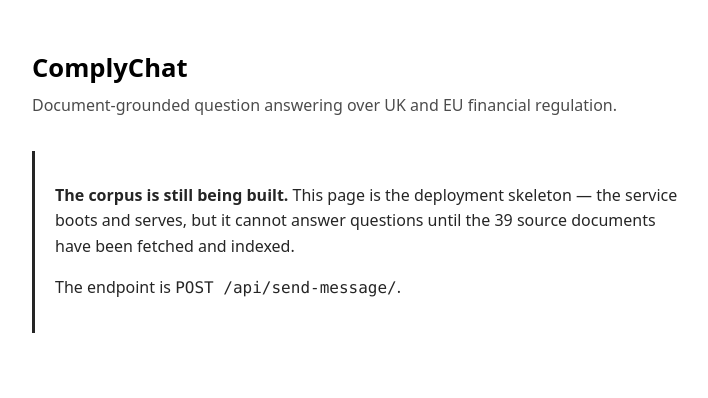
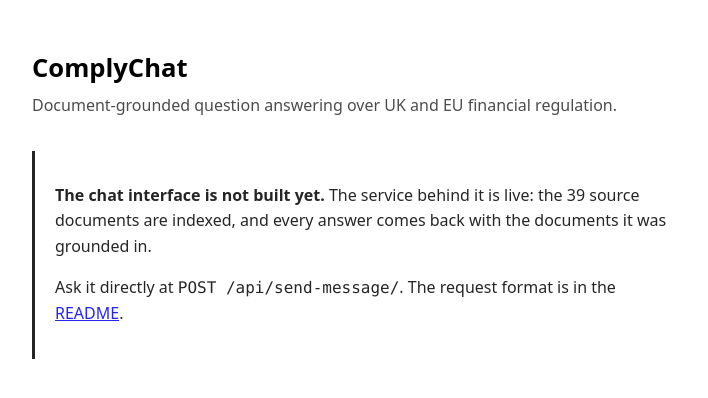
Before and after one commit to DelDmc/complychat-rag, a Python web app: template src/templates/index.html in a window 1280 px wide. Shown: the top 398 px of the page, without its empty margins (272-980 px from the left). Run offline with Jinja, Linux system fonts and the light colour scheme; the template is opened without the code that fills it, so the values that code supplies are empty.

Commit message:
Build the corpus index into the image
The image shipped with an empty Chroma, so every answer came back with no
documents and no citations. The Dockerfile now runs the ingestion pipeline at
build time: download the 39 sources, embed them, persist Chroma under
app/documents/vector_store.

The OpenAI key reaches the build as a BuildKit secret, mounted for that one RUN
and never written to a layer or the image history:

    fly deploy --build-secret OPENAI_API_KEY=...

required=true makes a forgotten flag fail at once with "secret OPENAI_API_KEY:
not found", instead of ten minutes later at the embedding call.

The step copies only app/__init__.py and app/documents/ before it runs, so its
layer is rebuilt when the pipeline, the sources CSV or the requirements change,
and a deploy that only touches a view or template reuses the cached index
rather than re-downloading the corpus and paying for embeddings again. The
downloaded PDFs are removed in the same RUN: answers link to the publishers'
URLs, nothing at runtime reads the files, and deleting them in a later layer
would not shrink the image. The partial-corpus gate still applies; ARG
ALLOW_PARTIAL_CORPUS makes the existing override reachable as a --build-arg.

The landing page no longer says the corpus is still being built, and the
.dockerignore comment that said the image indexed nothing now says why a local
vector_store must stay out of the context: it would be copied over the index
the build just made.

Verified on Fly's remote builder with --build-only (the running app untouched):
- no secret: fails at the step with "secret OPENAI_API_KEY: not found"
- dummy key: 39/39 downloaded in ~100s (FCA Handbook sourcebooks through their
  archived fallbacks), 39/39 loaded, split into at most 9 embedding batches of
  1000, then a 401 from OpenAI and exit code 1, so a bad key fails the deploy
  rather than shipping an empty index
Real embedding with a real key has not been run.

Also checked locally that an index written by one process is complete when a
fresh process opens it. Chroma 0.4 flushes HNSW only every 1000 records; of
2345 written, a reload held 2300 in HNSW and 45 in its brute-force buffer, and
a vector search for the last record written returned that record.

Co-Authored-By: Claude Opus 5.5 <noreply@anthropic.com>

```diff
--- a/src/templates/index.html
+++ b/src/templates/index.html
@@ -27,10 +27,11 @@
   <p class="sub">Document-grounded question answering over UK and EU financial regulation.</p>
 
   <div class="notice">
-    <p><strong>The corpus is still being built.</strong> This page is the deployment
-    skeleton — the service boots and serves, but it cannot answer questions until the
-    39 source documents have been fetched and indexed.</p>
-    <p>The endpoint is <code>POST /api/send-message/</code>.</p>
+    <p><strong>The chat interface is not built yet.</strong> The service behind it is
+    live: the 39 source documents are indexed, and every answer comes back with the
+    documents it was grounded in.</p>
+    <p>Ask it directly at <code>POST /api/send-message/</code>. The request format is in
+    the <a href="https://github.com/DelDmc/complychat-rag#what-it-does">README</a>.</p>
   </div>
 </body>
 </html>
```
Also changed, not shown: 2 other files.
